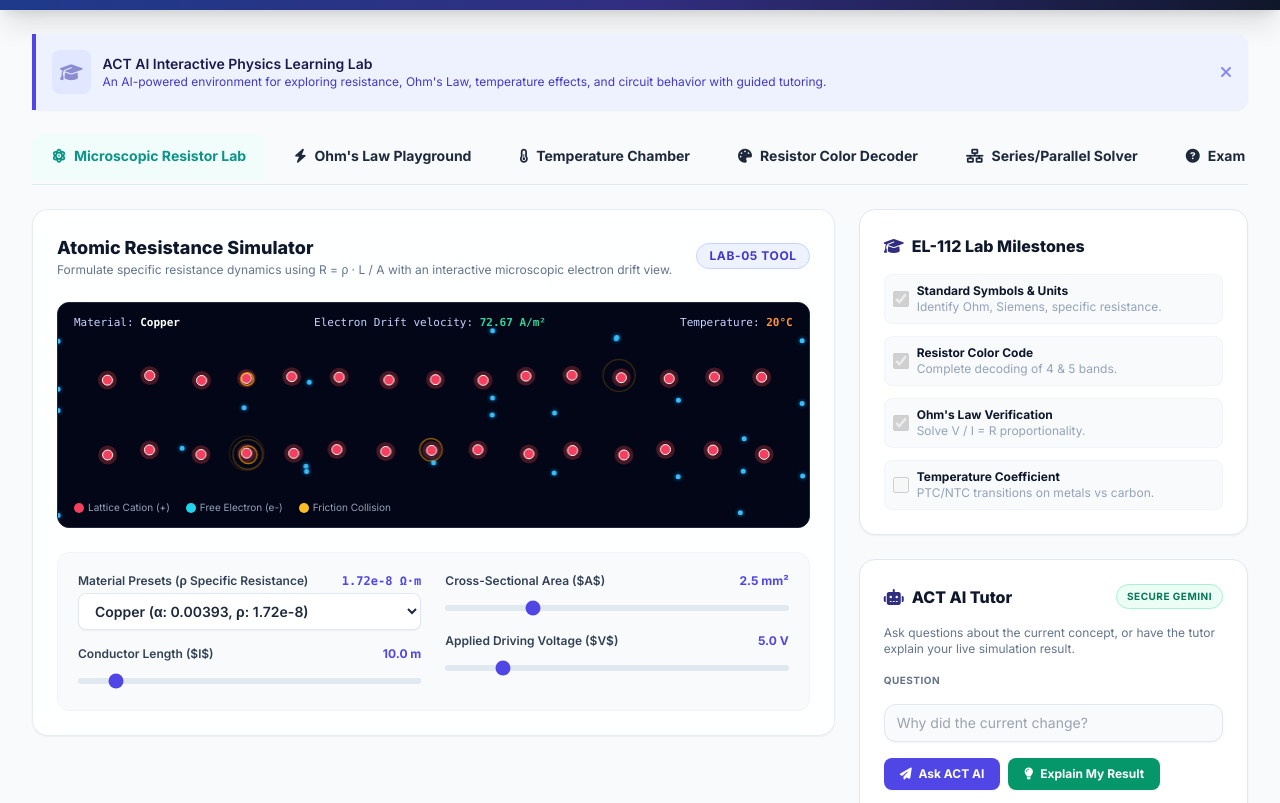
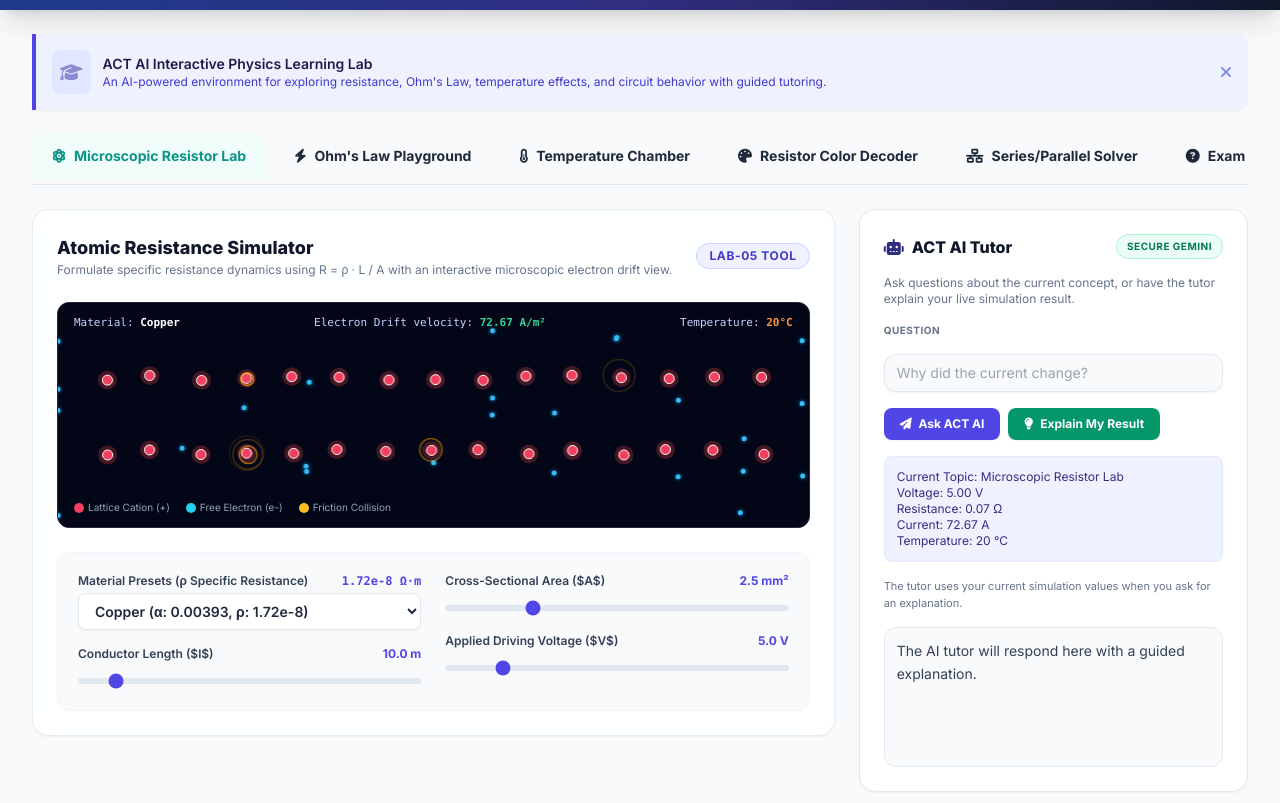
Before and after one commit to shoaib09EL37/ACT-AI, a website: page public/index.html in a window 1280 px wide. Shown: the part 94-897 px from the top of the page. Drawn offline with nearby package versions, Linux system fonts and the light colour scheme.

Commit message:
Update index.html

```diff
--- a/public/index.html
+++ b/public/index.html
@@ -533,6 +533,33 @@
             <!-- Right-Hand Side Context Column -->
             <div class="space-y-6">
 
+                <!-- ACT AI Tutor -->
+                <div class="bg-white border border-slate-200 rounded-2xl p-6 shadow-sm space-y-4">
+                    <div class="flex flex-col sm:flex-row items-start sm:items-center justify-between gap-3">
+                        <h3 class="text-md font-extrabold text-slate-900 flex items-center gap-2">
+                            <i class="fa-solid fa-robot text-indigo-900"></i> ACT AI Tutor
+                        </h3>
+                        <span class="text-[10px] font-bold uppercase tracking-wider text-emerald-700 bg-emerald-50 border border-emerald-200 px-2.5 py-1 rounded-full">Secure Gemini</span>
+                    </div>
+                    <p class="text-xs text-slate-500">Ask questions about the current concept, or have the tutor explain your live simulation result.</p>
+
+                    <label class="block text-[10px] font-bold uppercase tracking-wider text-slate-500" for="ai-question-input">Question</label>
+                    <input id="ai-question-input" type="text" class="w-full rounded-xl border border-slate-200 bg-slate-50 px-3 py-2 text-sm text-slate-700 shadow-sm focus:outline-none focus:ring-2 focus:ring-indigo-500" placeholder="Why did the current change?" />
+
+                    <div class="flex flex-col sm:flex-row gap-2">
+                        <button id="ai-ask-btn" onclick="askAiTutor()" class="w-full sm:w-auto bg-indigo-600 hover:bg-indigo-500 text-white text-xs font-bold py-2 px-4 rounded-lg shadow-sm transition disabled:opacity-60 disabled:cursor-not-allowed">
+                            <i class="fa-solid fa-paper-plane mr-1"></i> Ask ACT AI
+                        </button>
+                        <button id="ai-explain-btn" onclick="explainMyResult()" class="w-full sm:w-auto bg-emerald-600 hover:bg-emerald-500 text-white text-xs font-bold py-2 px-4 rounded-lg shadow-sm transition disabled:opacity-60 disabled:cursor-not-allowed">
+                            <i class="fa-solid fa-lightbulb mr-1"></i> Explain My Result
+                        </button>
+                    </div>
+
+                    <div id="ai-context-summary" class="rounded-lg border border-indigo-100 bg-indigo-50 p-3 text-xs text-indigo-900"></div>
+                    <div id="ai-status" class="text-[11px] text-slate-500">The tutor uses your current simulation values when you ask for an explanation.</div>
+                    <div id="ai-response" class="min-h-[140px] rounded-xl border border-slate-200 bg-slate-50 p-3 text-sm text-slate-700 leading-relaxed whitespace-pre-wrap">The AI tutor will respond here with a guided explanation.</div>
+                </div>
+
                 <!-- Academic Progress Check -->
                 <div class="bg-white border border-slate-200 rounded-2xl p-6 shadow-sm space-y-4">
                     <h3 class="text-md font-extrabold text-slate-900 flex items-center gap-2">
@@ -571,33 +598,6 @@
                             </div>
                         </div>
                     </div>
-                </div>
-
-                <!-- ACT AI Tutor -->
-                <div class="bg-white border border-slate-200 rounded-2xl p-6 shadow-sm space-y-4">
-                    <div class="flex items-center justify-between gap-3">
-                        <h3 class="text-md font-extrabold text-slate-900 flex items-center gap-2">
-                            <i class="fa-solid fa-robot text-indigo-900"></i> ACT AI Tutor
-                        </h3>
-                        <span class="text-[10px] font-bold uppercase tracking-wider text-emerald-700 bg-emerald-50 border border-emerald-200 px-2.5 py-1 rounded-full">Secure Gemini</span>
-                    </div>
-                    <p class="text-xs text-slate-500">Ask questions about the current concept, or have the tutor explain your live simulation result.</p>
-
-                    <label class="block text-[10px] font-bold uppercase tracking-wider text-slate-500" for="ai-question-input">Question</label>
-                    <input id="ai-question-input" type="text" class="w-full rounded-xl border border-slate-200 bg-slate-50 px-3 py-2 text-sm text-slate-700 shadow-sm focus:outline-none focus:ring-2 focus:ring-indigo-500" placeholder="Why did the current change?" />
-
-                    <div class="flex flex-wrap gap-2">
-                        <button id="ai-ask-btn" onclick="askAiTutor()" class="bg-indigo-600 hover:bg-indigo-500 text-white text-xs font-bold py-2 px-4 rounded-lg shadow-sm transition disabled:opacity-60 disabled:cursor-not-allowed">
-                            <i class="fa-solid fa-paper-plane mr-1"></i> Ask ACT AI
-                        </button>
-                        <button id="ai-explain-btn" onclick="explainMyResult()" class="bg-emerald-600 hover:bg-emerald-500 text-white text-xs font-bold py-2 px-4 rounded-lg shadow-sm transition disabled:opacity-60 disabled:cursor-not-allowed">
-                            <i class="fa-solid fa-lightbulb mr-1"></i> Explain My Result
-                        </button>
-                    </div>
-
-                    <div id="ai-context-summary" class="rounded-lg border border-indigo-100 bg-indigo-50 p-3 text-xs text-indigo-900"></div>
-                    <div id="ai-status" class="text-[11px] text-slate-500">The tutor uses your current simulation values when you ask for an explanation.</div>
-                    <div id="ai-response" class="min-h-[140px] rounded-xl border border-slate-200 bg-slate-50 p-3 text-sm text-slate-700 leading-relaxed whitespace-pre-wrap">The AI tutor will respond here with a guided explanation.</div>
                 </div>
 
                 <!-- Formulations Reference Sheet -->
```
